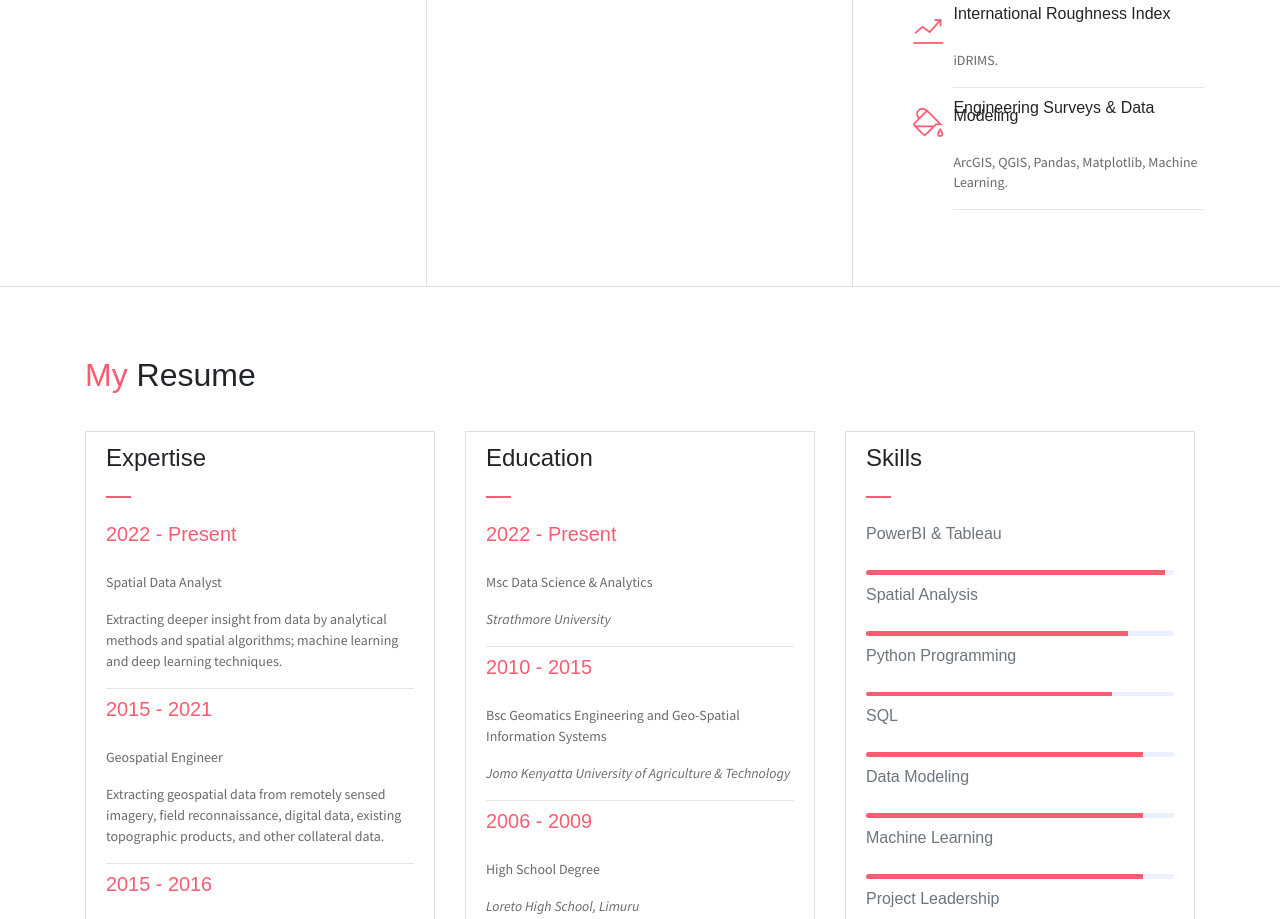
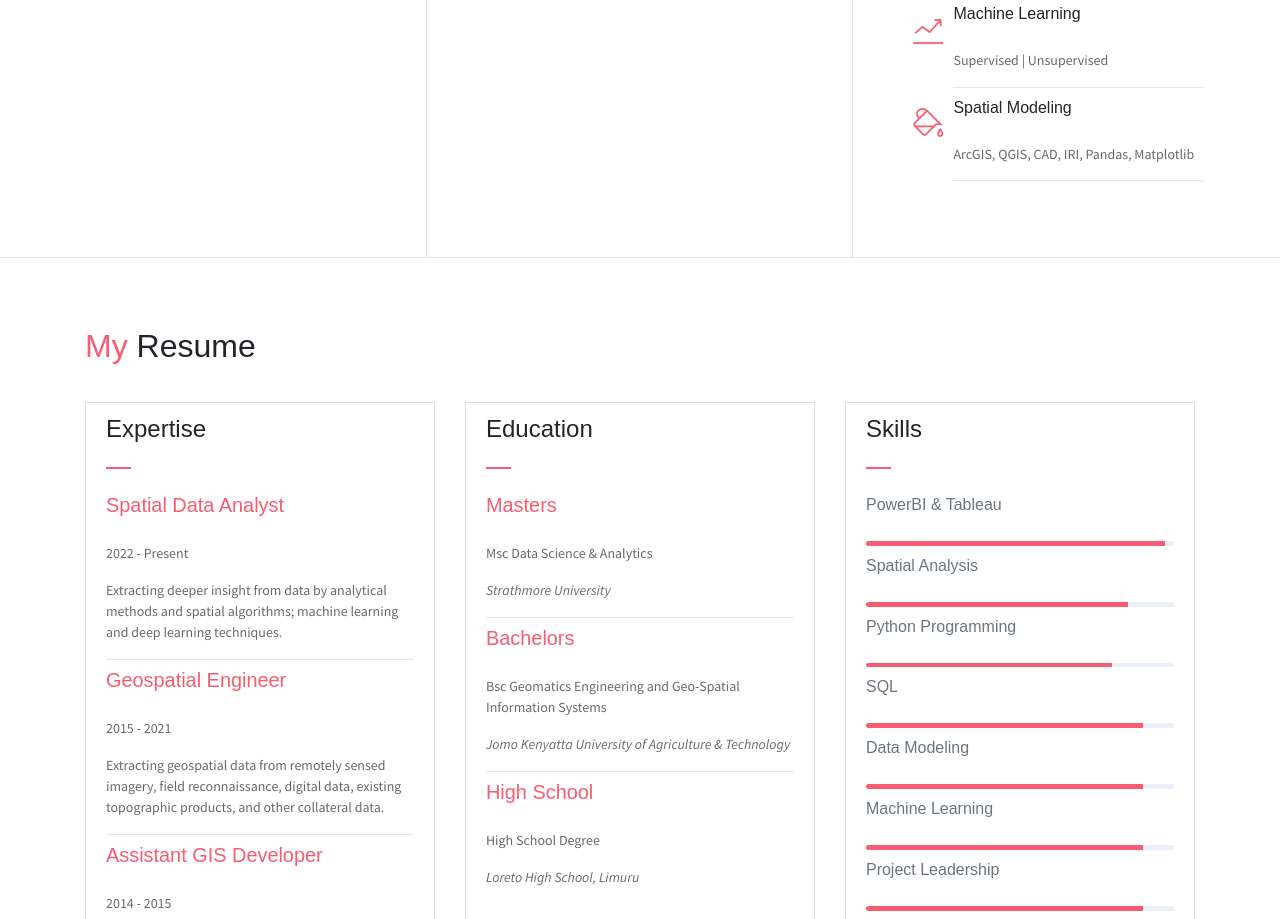
Before and after one commit to Mkara-Tina/Mkara, a plain HTML site: page index.html in a window 1280 px wide. Shown: the part 1061-1980 px from the top of the page. Drawn offline with Linux system fonts and the light colour scheme; some packages are replaced by stand-ins of ours.

Commit message:
portfolio contents changed

```diff
--- a/index.html
+++ b/index.html
@@ -105,32 +105,32 @@
                 <div class="row">
                     <div class="col-1 text-danger pt-1"><i class="ti-widget icon-lg"></i></div>
                     <div class="col-10 ml-auto mr-3">
-                        <h6>Data Analysis & Visualization</h6>
-                        <p class="subtitle"> SQL, PowerBI, Tableau</p>
+                        <h6>Data Analytics</h6>
+                        <p class="subtitle"> Predictive | Descriptive</p>
                         <hr>
                     </div>
                 </div>
                 <div class="row">
                     <div class="col-1 text-danger pt-1"><i class="ti-paint-bucket icon-lg"></i></div>
                     <div class="col-10 ml-auto mr-3">
-                        <h6>Web Scraping & Data Cleaning</h6>
-                        <p class="subtitle">Excel, Python, Data Mining, EDA</p>
+                        <h6>Data Analysis & Visualization</h6>
+                        <p class="subtitle">SQL, PowerBI, Tableau</p>
                         <hr>
                     </div>
                 </div>
                 <div class="row">
                     <div class="col-1 text-danger pt-1"><i class="ti-stats-up icon-lg"></i></div>
                     <div class="col-10 ml-auto mr-3">
-                        <h6>International Roughness Index</h6>
-                        <p class="subtitle">iDRIMS.</p>
+                        <h6>Machine Learning</h6>
+                        <p class="subtitle">Supervised | Unsupervised</p>
                         <hr>
                     </div>
                 </div>
                 <div class="row">
                     <div class="col-1 text-danger pt-1"><i class="ti-paint-bucket icon-lg"></i></div>
                     <div class="col-10 ml-auto mr-3">
-                        <h6>Engineering Surveys & Data Modeling</h6>
-                        <p class="subtitle">ArcGIS, QGIS, Pandas, Matplotlib, Machine Learning.</p>
+                        <h6>Spatial Modeling</h6>
+                        <p class="subtitle">ArcGIS, QGIS, CAD, IRI, Pandas, Matplotlib</p>
                         <hr>
                     </div>
                 </div>
@@ -152,20 +152,20 @@
                             </div>
                         </div>
                         <div class="card-body">
-                            <h6 class="title text-danger">2022 - Present</h6>
-                            <P>Spatial Data Analyst</P>
+                            <h6 class="title text-danger">Spatial Data Analyst</h6>
+                            <P>2022 - Present</P>
                             <P class="subtitle"> Extracting deeper insight from data by analytical methods
                                 and spatial algorithms; machine learning and deep learning techniques.</P>
                             <hr>
-                            <h6 class="title text-danger">2015 - 2021</h6>
-                            <P>Geospatial Engineer</P>
+                            <h6 class="title text-danger">Geospatial Engineer</h6>
+                            <P>2015 - 2021</P>
                             <P class="subtitle">Extracting geospatial
                                  data from remotely sensed imagery, field reconnaissance,
                                  digital data, existing topographic products, and
                                   other collateral data.</P>
                             <hr>
-                            <h6 class="title text-danger">2015 - 2016</h6>
-                            <P>Assistant GIS Developer</P>
+                            <h6 class="title text-danger">Assistant GIS Developer</h6>
+                            <P>2014 - 2015</P>
                             <P class="subtitle">Open Layers, Web Development, GIS Software Development</P>
                         </div>
                     </div>
@@ -179,15 +179,15 @@
                             </div>
                         </div>
                         <div class="card-body">
-                            <h6 class="title text-danger">2022 - Present</h6>
+                            <h6 class="title text-danger">Masters </h6>
                             <P>Msc Data Science & Analytics</P>
                             <P class="subtitle"><i>Strathmore University</i></P>
                             <hr>
-                            <h6 class="title text-danger">2010 - 2015</h6>
+                            <h6 class="title text-danger">Bachelors</h6>
                             <P>Bsc Geomatics Engineering and Geo-Spatial Information Systems</P>
                             <P class="subtitle"><i>Jomo Kenyatta University of Agriculture & Technology</i></P>
                             <hr>
-                            <h6 class="title text-danger">2006 - 2009</h6>
+                            <h6 class="title text-danger">High School</h6>
                             <P>High School Degree</P>
                             <P class="subtitle"><i>Loreto High School, Limuru</i></P>
 
@@ -322,6 +322,7 @@
                             <h5 class="mb-3 card-title text-dark">Data Analytics</h5>
                             <P class="subtitle">Collection, Cleaning, Analysis of Spatial & Non-Spatial Data to
                                 examine trends & draw conclusions from information they contain.
+                                <br> Predictive | Descriptive Analytics
 
                             </P>
                         </div>
@@ -346,8 +347,9 @@
                             <i class="ti-package text-danger" aria-hidden="true"></i>
                         </div>
                         <div class="card-body px-4 py-3">
-                            <h5 class="mb-3 card-title text-dark">Data Modeling</h5>
-                            <P class="subtitle">Creating Visual Representations of Data to communicate the interconnectivity of the datasets
+                            <h5 class="mb-3 card-title text-dark">Modeling & Machine Learning</h5>
+                            <P class="subtitle">Creating Visual Representations of Data to communicate the interconnectivity of the datasets.
+                                <br> Supervised | Unsupervised Learning
                             </P>
                         </div>
                     </div>
@@ -424,7 +426,7 @@
                       </button>
 
             </P>
-            <br><h5> <u>Data Science and Machine Learning Projects</u></h5>
+            <br><br><h5> <u>Data Science and Machine Learning Projects</u></h5>
             <div class="row">
                 <div class="col-md-4 col-sm-6">
                     <div class="card mb-5">
```
